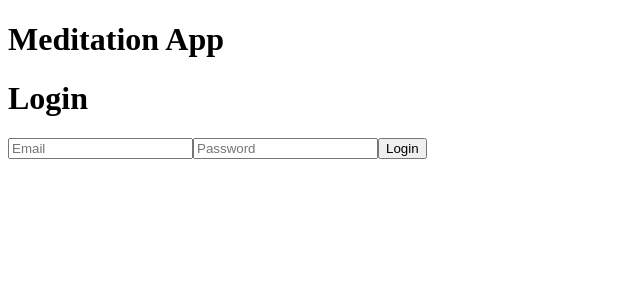
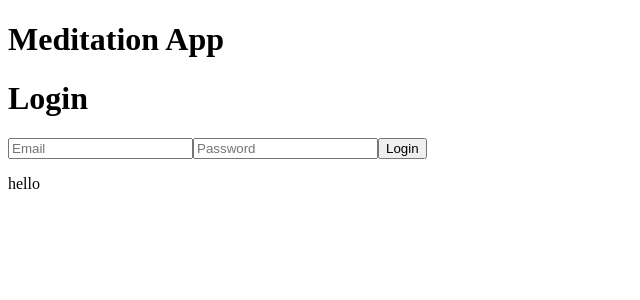
Before and after one commit to sjdnz93/meditation-app, a React (Create React App) app in the folder client/: page / in a window 1280 px wide. Shown: the top 300 px of the page, without its empty margins (0-640 px from the left). Built offline with nearby package versions, Linux system fonts and the light colour scheme.

Commit message:
Footer route created. Logout button conditionally rendering based on whether user is authenticated. No functionality yet to handle logout.

```diff
--- a/client/src/App.tsx
+++ b/client/src/App.tsx
@@ -6,6 +6,7 @@ import { BrowserRouter, Routes, Route } from 'react-router-dom'
 import Login from './auth/Login';
 import Register from './auth/Register';
 import Profile from './components/profile/Profile';
+import Footer from './components/footer/Footer';
 
 
 
@@ -19,6 +20,7 @@ function App() {
           <Route path='/register' element={<Register />}></Route>
           <Route path='/profile' element={<Profile />}></Route>
         </Routes>
+          <Footer />
       </BrowserRouter>
     </main>
   );
--- /dev/null
+++ b/client/src/components/footer/Footer.tsx
@@ -0,0 +1,20 @@
+import { isAuthenticated } from "../helpers/Auth"
+
+
+
+
+
+const Footer = (): JSX.Element => {
+
+  return (
+    <footer>
+    { isAuthenticated() ?
+      <button>Sign out</button>
+      :
+      <p>hello</p>
+    }
+    </footer>
+  )
+}
+
+export default Footer
```
